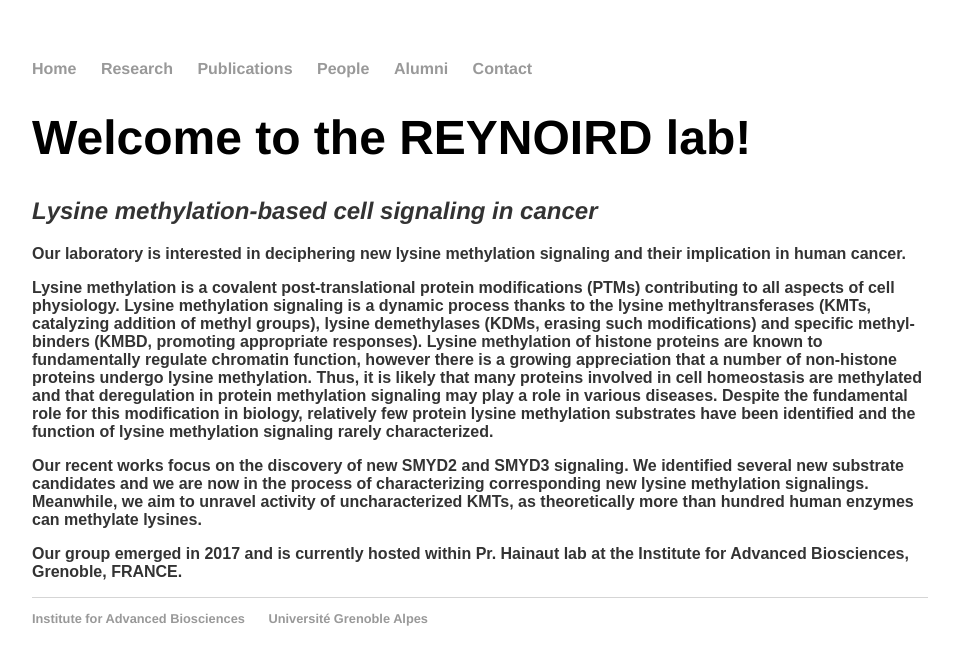
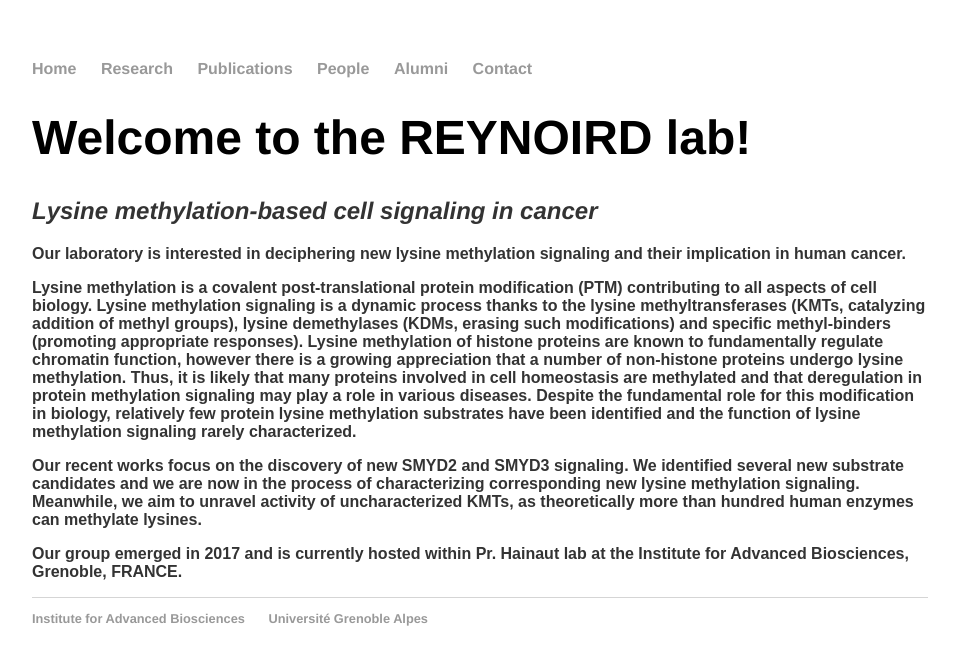
Before and after one commit to Reynoird-Lab/Reynoird-lab.github.io, a Jekyll site: the page built from index.html, in a window 1280 px wide. Shown: the top 665 px of the page, without its empty margins (160-1119 px from the left). Built offline with Jekyll 4.4.1, drawn with Linux system fonts in a browser that asks for light colours; Markdown is read by kramdown in place of the engine named in the settings.

Commit message:
Update index.html

```diff
--- a/index.html
+++ b/index.html
@@ -10,9 +10,9 @@
 
 <h3>Our laboratory is interested in deciphering new lysine methylation signaling and their implication in human cancer.</h3>
 
-<h3>Lysine methylation is a covalent post-translational protein modifications (PTMs) contributing to all aspects of cell physiology. Lysine methylation signaling is a dynamic process thanks to the lysine methyltransferases (KMTs, catalyzing addition of methyl groups), lysine demethylases (KDMs, erasing such modifications) and specific methyl-binders (KMBD, promoting appropriate responses). Lysine methylation of histone proteins are known to fundamentally regulate chromatin function, however there is a growing appreciation that a number of non-histone proteins undergo lysine methylation. Thus, it is likely that many proteins involved in cell homeostasis are methylated and that deregulation in protein methylation signaling may play a role in various diseases. Despite the fundamental role for this modification in biology, relatively few protein lysine methylation substrates have been identified and the function of lysine methylation signaling rarely characterized.</h3>
+<h3>Lysine methylation is a covalent post-translational protein modification (PTM) contributing to all aspects of cell biology. Lysine methylation signaling is a dynamic process thanks to the lysine methyltransferases (KMTs, catalyzing addition of methyl groups), lysine demethylases (KDMs, erasing such modifications) and specific methyl-binders (promoting appropriate responses). Lysine methylation of histone proteins are known to fundamentally regulate chromatin function, however there is a growing appreciation that a number of non-histone proteins undergo lysine methylation. Thus, it is likely that many proteins involved in cell homeostasis are methylated and that deregulation in protein methylation signaling may play a role in various diseases. Despite the fundamental role for this modification in biology, relatively few protein lysine methylation substrates have been identified and the function of lysine methylation signaling rarely characterized.</h3>
 
-<h3>Our recent works focus on the discovery of new SMYD2 and SMYD3 signaling. We identified several new substrate candidates and we are now in the process of characterizing corresponding new lysine methylation signalings. Meanwhile, we aim to unravel activity of uncharacterized KMTs, as theoretically more than hundred human enzymes can methylate lysines.</h3>
+<h3>Our recent works focus on the discovery of new SMYD2 and SMYD3 signaling. We identified several new substrate candidates and we are now in the process of characterizing corresponding new lysine methylation signaling. Meanwhile, we aim to unravel activity of uncharacterized KMTs, as theoretically more than hundred human enzymes can methylate lysines.</h3>
 
 <h3>Our group emerged in 2017 and is currently hosted within Pr. Hainaut lab at the Institute for Advanced Biosciences, Grenoble, FRANCE.</h3>
 
```
